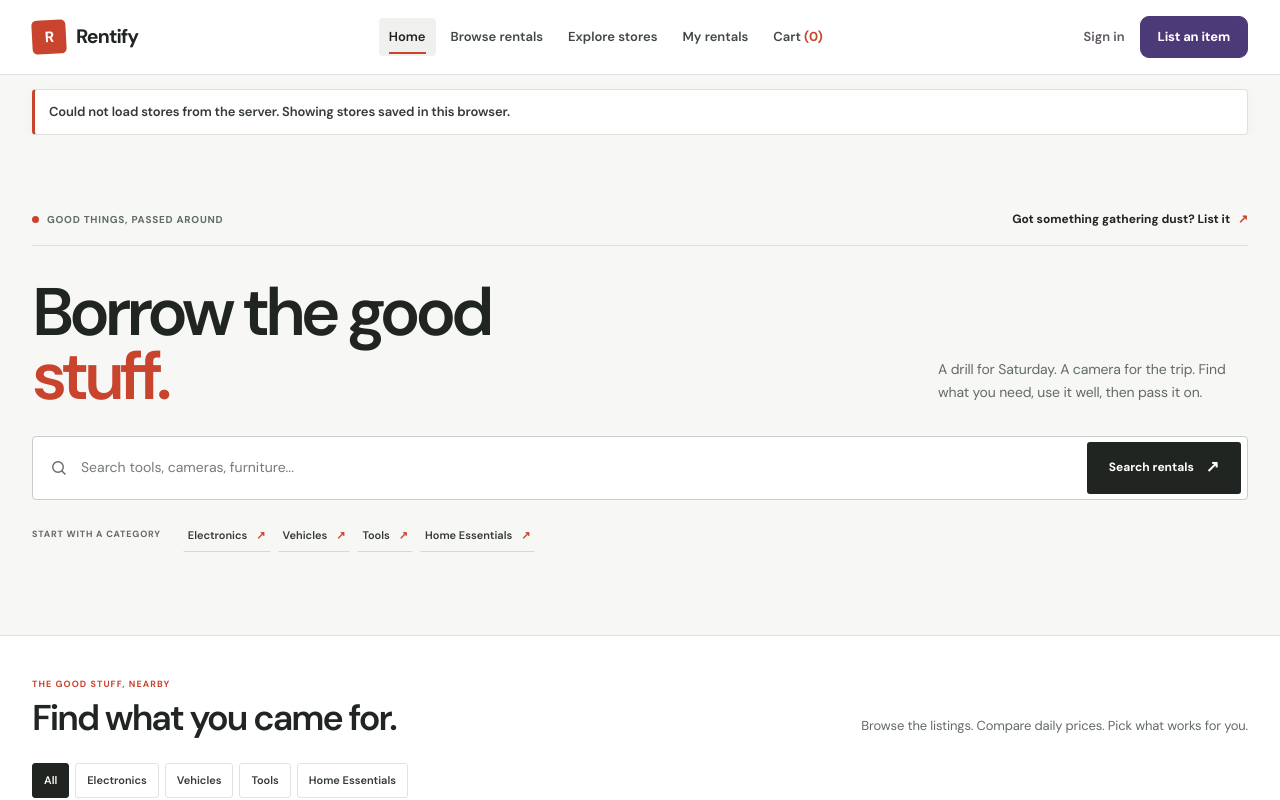
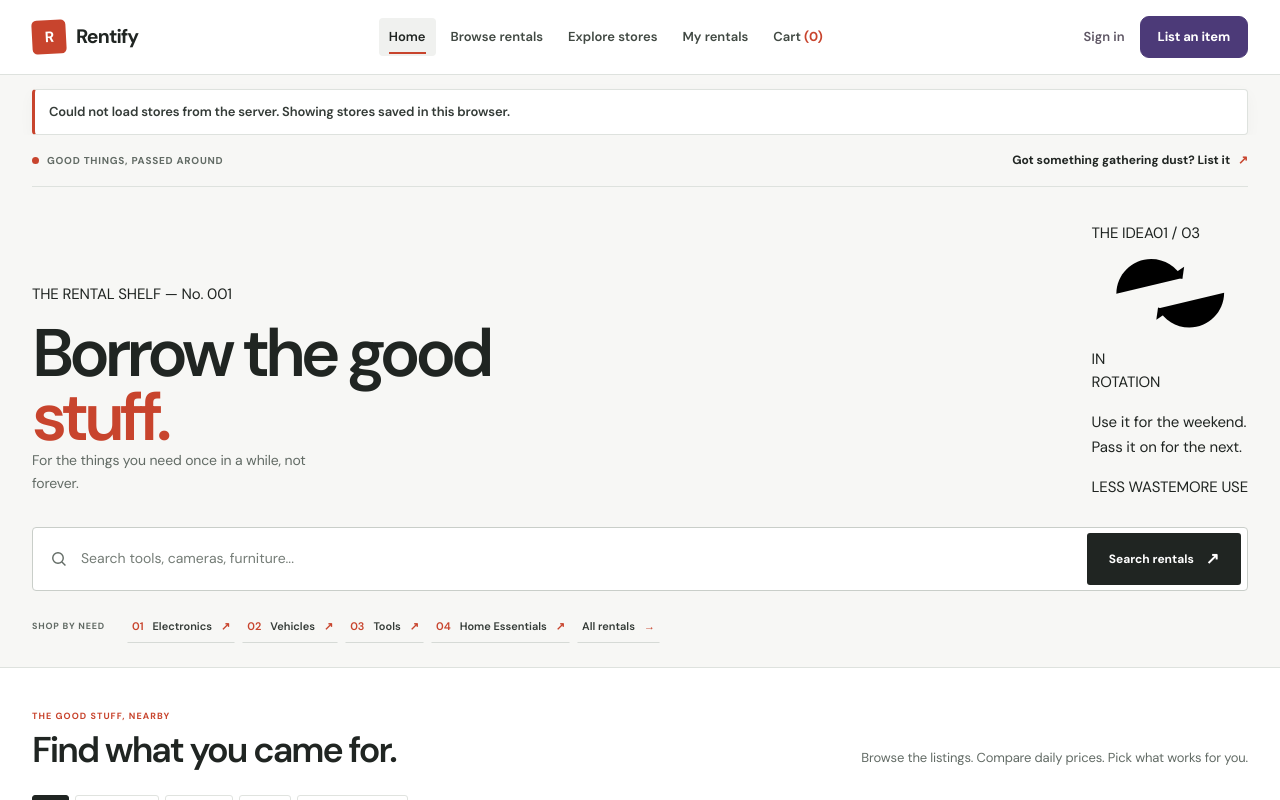
Before and after one commit to Ridabatool512/rental-marketplace, a React (Vite) app in the folder Frontend/: page / in a window 1280 px wide. Shown: the top 800 px of the page. Built offline with nearby package versions, Linux system fonts and the light colour scheme; no server answers.

Commit message:
Give Rentify homepage a distinctive editorial hero

```diff
--- a/Frontend/src/components/Hero.jsx
+++ b/Frontend/src/components/Hero.jsx
@@ -5,6 +5,7 @@ function Hero({
   onSearchChange,
   onSearchSubmit,
   onOpenStore,
+  onBrowse,
   onSelectCategory,
 }) {
   function handleSubmit(event) {
@@ -23,12 +24,27 @@ function Hero({
         </div>
 
         <div className="marketplace-intro-row">
-          <div>
+          <div className="marketplace-headline-block">
+            <p className="marketplace-edition">THE RENTAL SHELF <span>— No. 001</span></p>
             <h1 id="marketplace-intro">Borrow the good<br /><span>stuff.</span></h1>
+            <p className="marketplace-intro-copy">
+              For the things you need once in a while, not forever.
+            </p>
           </div>
-          <p className="marketplace-intro-copy">
-            A drill for Saturday. A camera for the trip. Find what you need, use it well, then pass it on.
-          </p>
+          <aside className="marketplace-editorial" aria-label="The Rentify idea">
+            <div className="editorial-note-top"><span>THE IDEA</span><span>01 / 03</span></div>
+            <div className="editorial-loop" aria-hidden="true">
+              <svg viewBox="0 0 180 110" focusable="false">
+                <path d="M28 56c0-22 18-40 40-40 16 0 29 9 36 22" />
+                <path d="m91 35 13 4 2-14" />
+                <path d="M152 55c0 22-18 40-40 40-16 0-29-9-36-22" />
+                <path d="m89 76-13-4-2 14" />
+              </svg>
+              <span>IN<br />ROTATION</span>
+            </div>
+            <p>Use it for the weekend.<br />Pass it on for the next.</p>
+            <div className="editorial-note-bottom"><span>LESS WASTE</span><span>MORE USE</span></div>
+          </aside>
         </div>
 
         <form className="marketplace-search" onSubmit={handleSubmit} role="search">
@@ -50,13 +66,16 @@ function Hero({
         </form>
 
         <div className="marketplace-categories">
-          <span className="marketplace-category-label">START WITH A CATEGORY</span>
+          <span className="marketplace-category-label">SHOP BY NEED</span>
           <div className="marketplace-category-links">
-            {PRODUCT_CATEGORIES.map((item) => (
+            {PRODUCT_CATEGORIES.map((item, index) => (
               <button key={item} type="button" onClick={() => onSelectCategory(item)}>
-                {item}<span aria-hidden="true">↗</span>
+                <span className="category-index">{String(index + 1).padStart(2, '0')}</span>{item}<span aria-hidden="true">↗</span>
               </button>
             ))}
+            <button type="button" className="marketplace-all-link" onClick={onBrowse}>
+              All rentals <span aria-hidden="true">→</span>
+            </button>
           </div>
         </div>
       </div>
```
